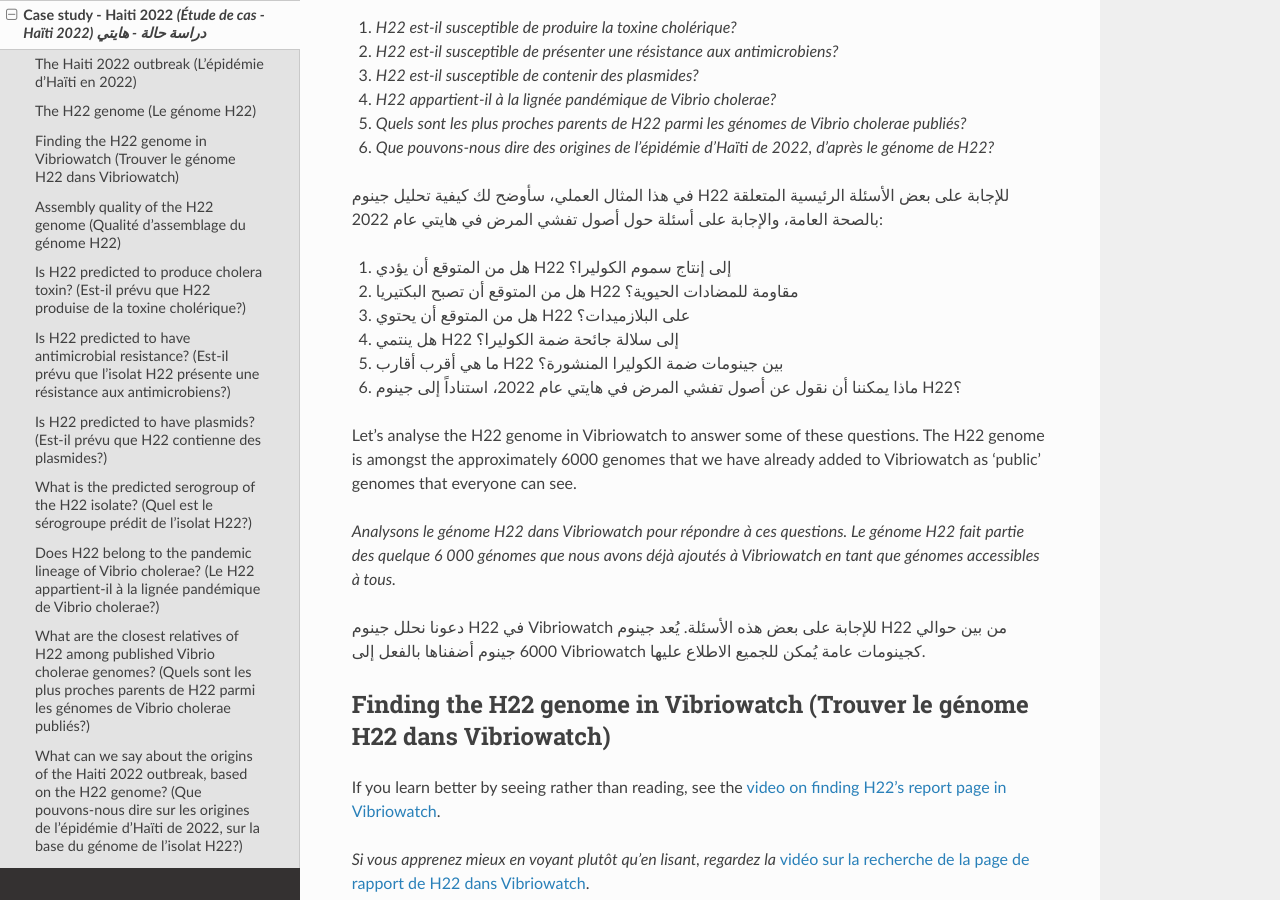
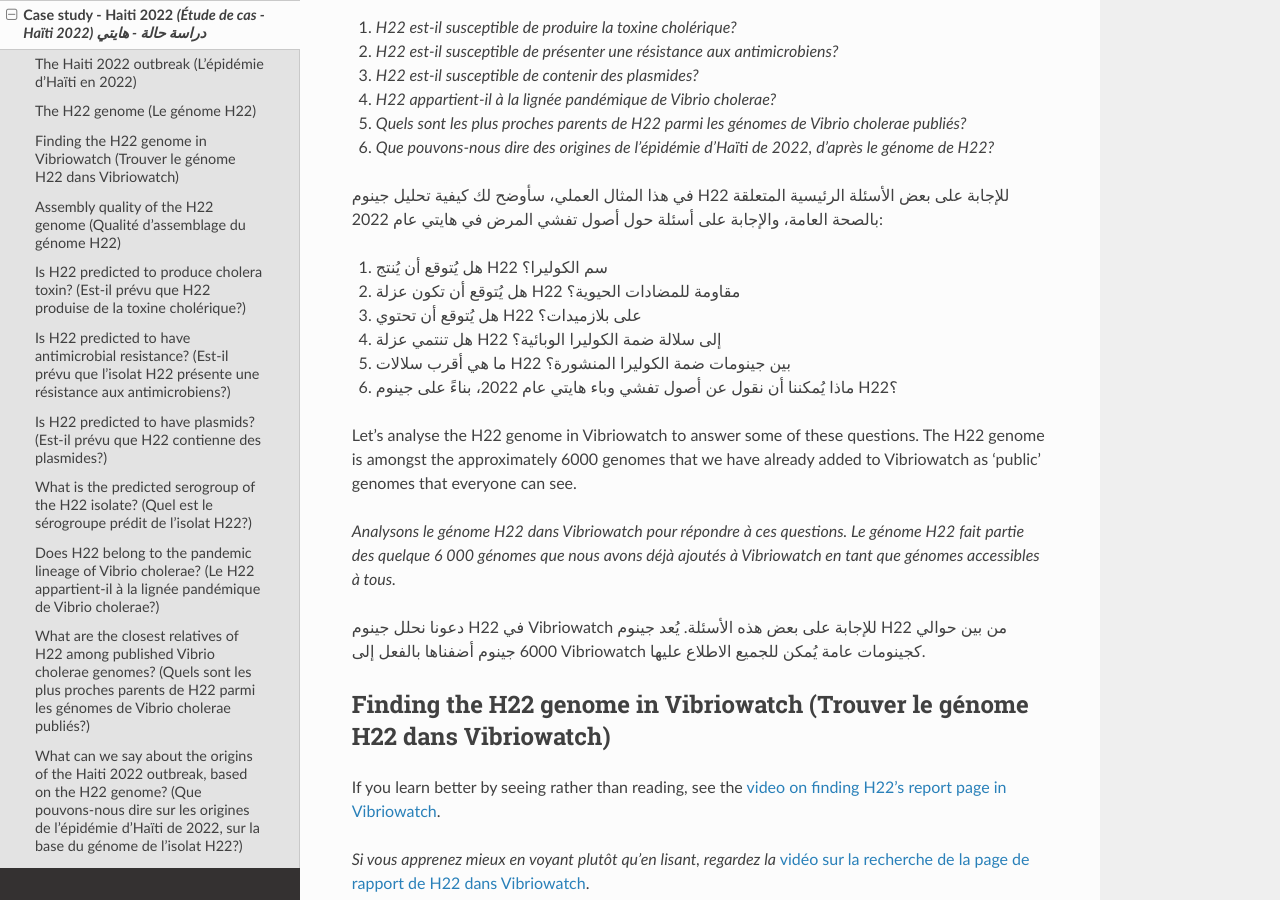
Before and after one commit to avrilcoghlan/vibriowatch, a Sphinx documentation site: the page built from docs/source/haiti.rst, in a window 1280 px wide and 900 px high, scrolled down 4192 px. Built offline with Sphinx 7.4.7 and the Read the Docs theme 3.1.0, drawn with Linux system fonts in a browser that asks for light colours.

Commit message:
Update haiti.rst

```diff
--- a/docs/source/haiti.rst
+++ b/docs/source/haiti.rst
@@ -114,12 +114,12 @@
 
 في هذا المثال العملي، سأوضح لك كيفية تحليل جينوم H22 للإجابة على بعض الأسئلة الرئيسية المتعلقة بالصحة العامة، والإجابة على أسئلة حول أصول تفشي المرض في هايتي عام 2022:
 
-#. هل من المتوقع أن يؤدي H22 إلى إنتاج سموم الكوليرا؟
-#. هل من المتوقع أن تصبح البكتيريا H22 مقاومة للمضادات الحيوية؟
-#. هل من المتوقع أن يحتوي H22 على البلازميدات؟
-#. هل ينتمي H22 إلى سلالة جائحة ضمة الكوليرا؟
-#. ما هي أقرب أقارب H22 بين جينومات ضمة الكوليرا المنشورة؟
-#. ماذا يمكننا أن نقول عن أصول تفشي المرض في هايتي عام 2022، استناداً إلى جينوم H22؟
+#. هل يُتوقع أن يُنتج H22 سم الكوليرا؟
+#. هل يُتوقع أن تكون عزلة H22 مقاومة للمضادات الحيوية؟
+#. هل يُتوقع أن تحتوي H22 على بلازميدات؟
+#. هل تنتمي عزلة H22 إلى سلالة ضمة الكوليرا الوبائية؟
+#. ما هي أقرب سلالات H22 بين جينومات ضمة الكوليرا المنشورة؟
+#. ماذا يُمكننا أن نقول عن أصول تفشي وباء هايتي عام 2022، بناءً على جينوم H22؟
 
 Let's analyse the H22 genome in Vibriowatch to answer some of these questions. The H22
 genome is amongst the approximately 6000 genomes that we have already added to Vibriowatch as 'public' genomes that
```
